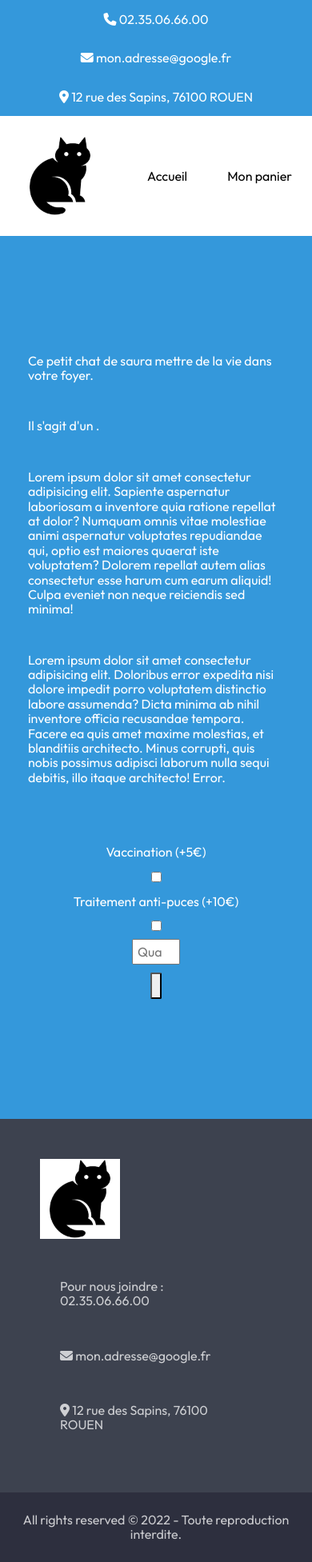
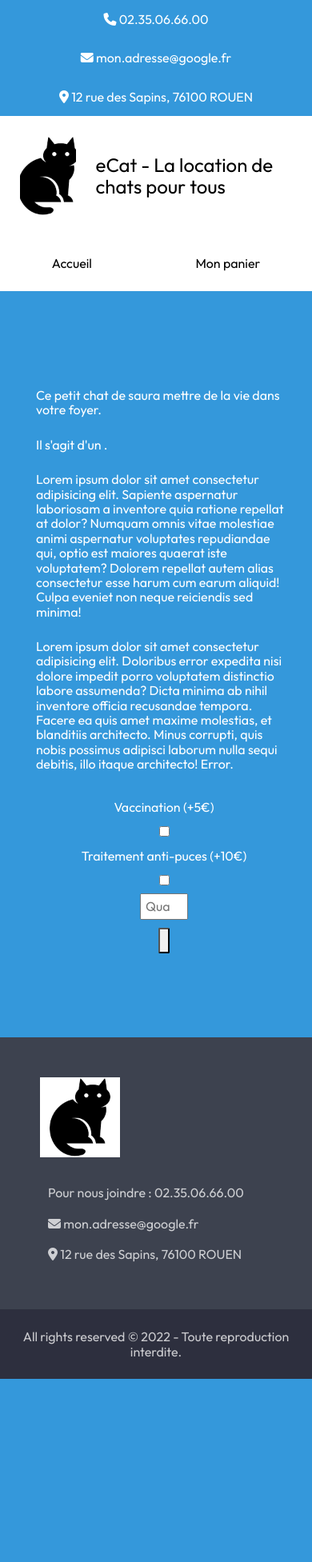
Before and after one commit to ntapiaDev/eCat, a PHP site: page /cats.html in a window 390 px wide. Shown: the whole page at 80% size. After the commit the page ends 1724 px from the top, so only its background shows below. Run offline with PHP 8.4, Linux system fonts and the light colour scheme; some libraries are stand-ins or nearby versions.

Commit message:
Améliorations responsives

```diff
--- a/assets/css/style.css
+++ b/assets/css/style.css
@@ -49,6 +49,31 @@ body {
           justify-content: space-between;
 }
 
+@media screen and (max-width: 768px) {
+  .header__logo {
+    display: block;
+  }
+}
+
+.header__logo__container {
+  display: -webkit-box;
+  display: -ms-flexbox;
+  display: flex;
+  -webkit-box-align: center;
+      -ms-flex-align: center;
+          align-items: center;
+}
+
+.header__logo__name {
+  font-size: 2em;
+}
+
+@media screen and (max-width: 1280px) {
+  .header__logo__name {
+    font-size: 1.5em;
+  }
+}
+
 .header__logo ul {
   display: -webkit-box;
   display: -ms-flexbox;
@@ -57,6 +82,7 @@ body {
 }
 
 .header__logo ul li {
+  margin: auto;
   padding: 25px;
 }
 
@@ -193,6 +219,12 @@ body {
   list-style: none;
 }
 
+@media screen and (max-width: 768px) {
+  .footer__info ul li {
+    padding: 10px;
+  }
+}
+
 .footer__credits {
   padding: 25px;
   text-align: center;
@@ -226,6 +258,22 @@ body {
   margin-bottom: 15px;
 }
 
+@media screen and (max-width: 1280px) {
+  .main__cat-info__img {
+    width: 85%;
+  }
+}
+
+@media screen and (max-width: 768px) {
+  .main__cat-info__img {
+    width: 95%;
+  }
+}
+
+.main__cat-info__info {
+  margin-left: 20px;
+}
+
 .main__cat-info p {
   margin-bottom: 25px;
   width: 720px;
@@ -234,8 +282,7 @@ body {
 @media screen and (max-width: 768px) {
   .main__cat-info p {
     width: auto;
-    margin-top: 25px;
-    padding: 10px;
+    margin-top: 10px;
   }
 }
 
@@ -310,6 +357,13 @@ body {
   font-weight: bold;
   text-shadow: 1px 0 0 #FFF, 1px 1px 0 #FFF, 0 1px 0 #FFF, -1px 1px 0 #FFF, -1px 0 0 #FFF, -1px -1px 0 #FFF, 0 -1px 0 #FFF, 1px -1px 0 #FFF;
   color: #ff3333;
+}
+
+@media screen and (max-width: 768px) {
+  .main__cat-info__ready {
+    margin: auto;
+    text-align: center;
+  }
 }
 
 .main__cat-info__ready.ready {
--- a/assets/js/app.js
+++ b/assets/js/app.js
@@ -36,7 +36,7 @@ if (document.querySelector(".main__cats")) {
 if (document.querySelector(".main__cat-info")) {
     let id = window.location.search.slice(4)
     document.querySelector(".main__cat-info__title").textContent = cats[id - 1].name
-    document.querySelector(".main__cat-info__img").src = `./assets/img/${id}_small.png`
+    document.querySelector(".main__cat-info__img").src = `./assets/img/${id}.png`
     document.querySelector(".color").textContent = cats[id - 1].color
     document.querySelector(".age").textContent = cats[id - 1].age
     document.querySelector(".race").textContent = cats[id - 1].race
@@ -141,7 +141,11 @@ if (localStorage.length > 0) {
 
                 // Quantité de chats
                 let catinCartQuant = document.createElement("p")
-                catinCartQuant.innerHTML = '<u>Quantité :</u> <span class="main__cart__cat__quant">' + storage.quantity + '</span> (<span class="add">ajouter</span> - <span class="remove">retirer</span>)'
+                let jours = "jour"
+                if (storage.quantity > 1) {
+                    jours = "jours"
+                }
+                catinCartQuant.innerHTML = '<u>Quantité :</u> <span class="main__cart__cat__quant">' + storage.quantity + " " + jours +'</span> (<span class="add">ajouter</span> - <span class="remove">retirer</span>)'
                 document.querySelectorAll(".main__cart__cat")[j].appendChild(catinCartQuant)
 
                 // Vaccin & puces
--- a/assets/scss/style.scss
+++ b/assets/scss/style.scss
@@ -41,11 +41,26 @@ body {
         display: flex;
         align-items: center;
         justify-content: space-between;
+        @media screen and (max-width: 768px) {
+            display: block;
+        }
+
+        &__container {
+            display: flex;
+            align-items: center;
+        }
+        &__name {
+            font-size: 2em;
+            @media screen and (max-width: 1280px) {
+                font-size: 1.5em;
+            }
+        }
 
         ul {
             display: flex;
             list-style: none;
             li {
+                margin: auto;
                 padding: 25px;
                 a {
                     text-decoration: none;
@@ -154,6 +169,9 @@ body {
             li {
                 padding: 25px;
                 list-style: none;
+                @media screen and (max-width: 768px) {
+                    padding: 10px;
+                }
             }
         }
     }
@@ -185,6 +203,16 @@ body {
     &__img {
         width: 500px;
         margin-bottom: 15px;
+        @media screen and (max-width: 1280px) {
+            width: 85%;
+        }
+        @media screen and (max-width: 768px) {
+            width: 95%;
+        }
+    }
+
+    &__info {
+        margin-left: 20px;
     }
 
     p {
@@ -192,8 +220,7 @@ body {
         width: 720px;
         @media screen and (max-width: 768px) {
             width: auto;
-            margin-top: 25px;
-            padding: 10px;
+            margin-top: 10px;
         }
         span {
             color: red;
@@ -252,6 +279,10 @@ body {
         font-weight: bold;
         text-shadow: $shadow;
         color: #ff3333;
+        @media screen and (max-width: 768px) {
+            margin: auto;
+            text-align: center;
+        }
 
         &.ready {
             color: #4BB543;
--- a/cats.html
+++ b/cats.html
@@ -19,9 +19,12 @@
             </ul>
         </div>
         <div class="header__logo">
-            <div class="logo">
-                <img src="./assets/img/logo.png" alt="">
-            </div>
+            <div class="header__logo__container">
+                <div class="logo">
+                   <img src="./assets/img/logo.png" alt="">
+               </div>
+               <p class="header__logo__name">eCat - La location de chats pour tous</p>
+           </div>
             <nav>
                 <ul>
                     <li><a href="index.html">Accueil</a></li>
```
Also changed, not shown: cart.html (+6 -3 lines), index.html (+6 -2 lines), assets/img/logo.png, 1 other file.
